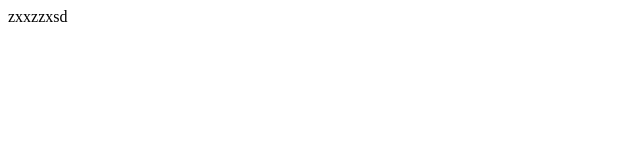
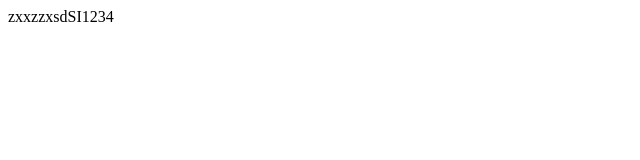
Before and after one commit to bizdupisti/project_2, a plain HTML site: page index.html in a window 1280 px wide. Shown: the full height of the page, 0-640 px from the left. Drawn offline with Linux system fonts and the light colour scheme.

Commit message:
index.html mod

```diff
--- a/index.html
+++ b/index.html
@@ -8,6 +8,6 @@
     <title>Document</title>
 </head>
 <body>
-    zxxzzxsd
+    zxxzzxsdSI1234
 </body>
 </html>
```
